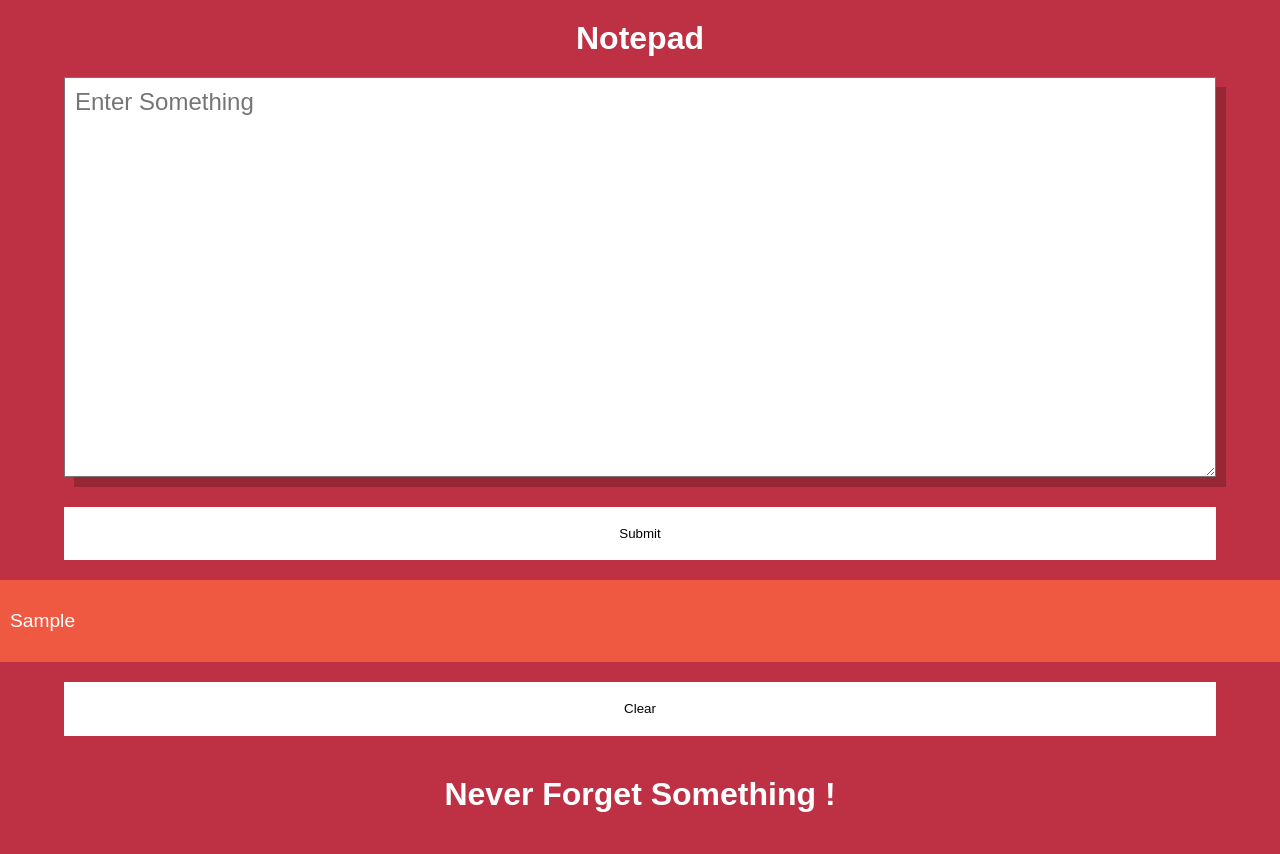
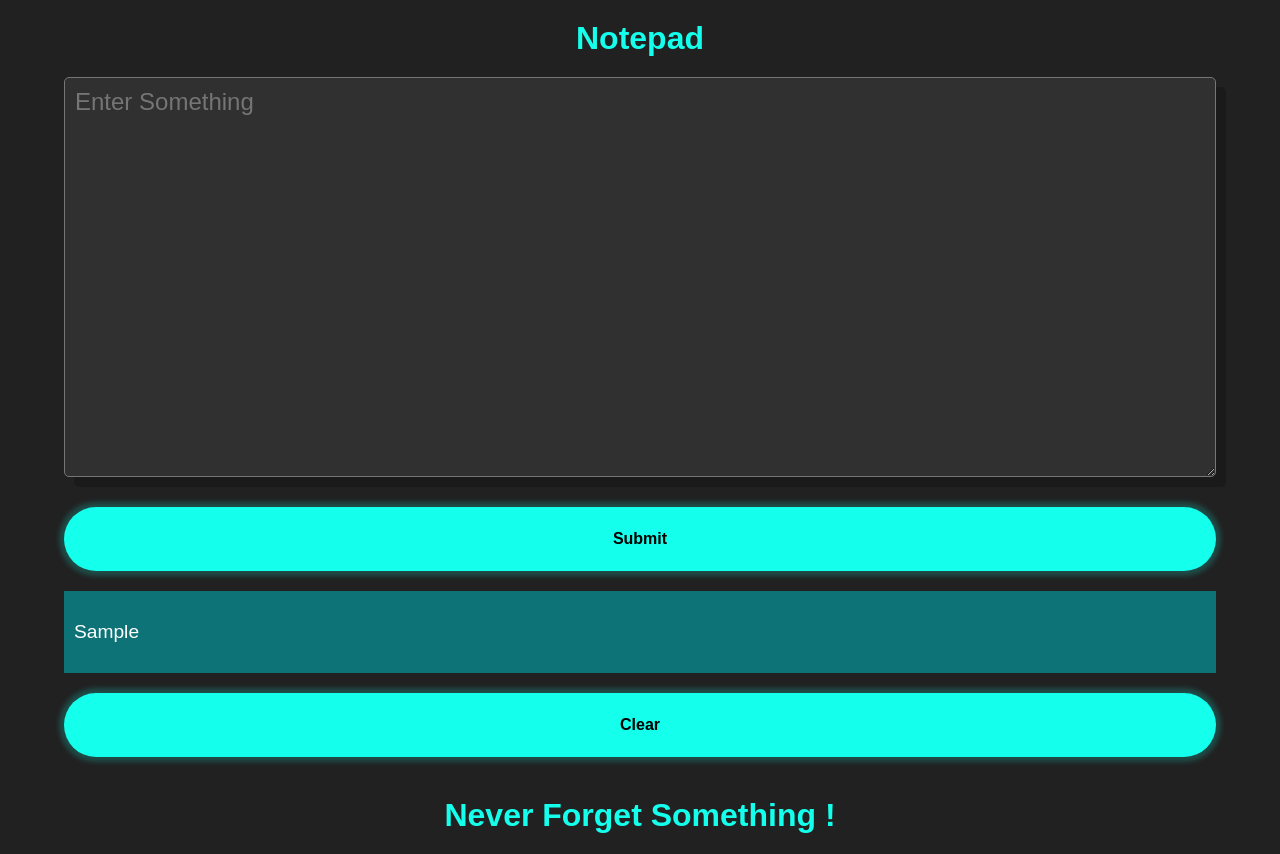
Before and after one commit to Atndesign/NotePad, a plain HTML site: page index.html in a window 1280 px wide. Both pictures are taken after typing "Sample" into the empty fields and a click on the button "Submit". Before the commit the page ends 833 px from the top, so only its background shows below. Drawn offline with Linux system fonts and the light colour scheme.

Commit message:
V3 design

```diff
--- a/style.css
+++ b/style.css
@@ -4,7 +4,7 @@
     box-sizing: border-box;
 }
 body{
-    background: #be3144;
+    background: #212121;
     background-repeat: no-repeat;
     background-size: cover;
     overflow-x: hidden;
@@ -22,11 +22,14 @@ textarea{
     height: 50vh;
     padding: 10px;
     width: 90%;
-    box-shadow: 10px 10px 0 0 rgb(0,0,0,.2)
+    box-shadow: 10px 10px 0 0 rgb(0,0,0,.2);
+    border-radius: 5px;
+    background: #303030;
+    color:#14ffec;
 
 }
 h1{
-    color: white;
+    color: #14ffec;
     text-align: center;
     font-family: sans-serif;
     margin: 20px;
@@ -40,9 +43,14 @@ button{
     margin: 20px 0px;
     width: 90%;
     height: 4em;
-    background: white;
+    background: #14ffec;
+    color:black;
+    font-size: 1em;
+    font-weight: bold;
     border: transparent;
     transition: .3s;
+    border-radius: 40px;
+    box-shadow: 0 0 5px 5px rgb(20, 255, 236, .2);
 
 }
 button:hover{
@@ -55,7 +63,13 @@ button:active{
     color:white;
     transition: .3s;
 }
-
+ul{
+    display: flex;
+    justify-content: center;
+    align-items: center;
+    list-style: none;
+    flex-direction: column;
+}
 li{
     word-wrap: break-word;
     height: auto;
@@ -64,9 +78,9 @@ li{
     padding: 30px 10px;
     font-size: 1.2em;
     min-height: 40px;
-    width: 100%;
-    background: #be3144;
+    width: 90%;
+    background: #212121;
 }
 li:nth-child(odd){
-    background: #f05941;
+    background: #0d7377;
 }
```
